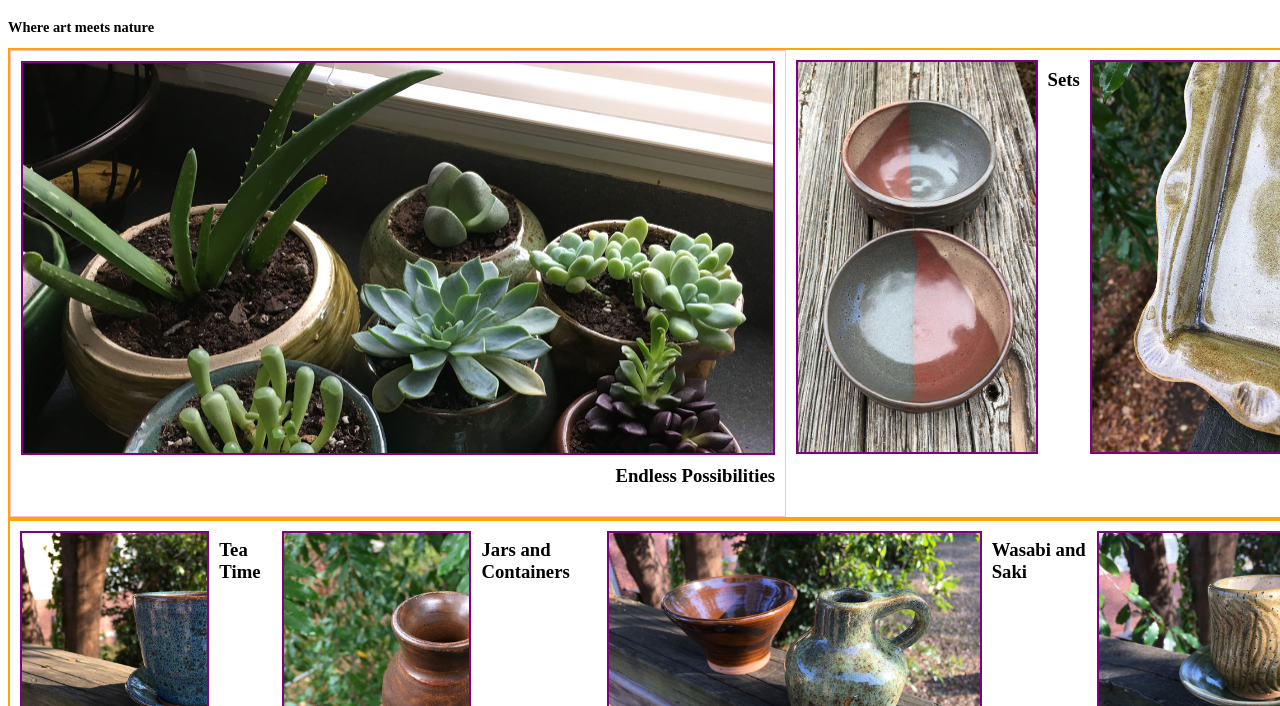
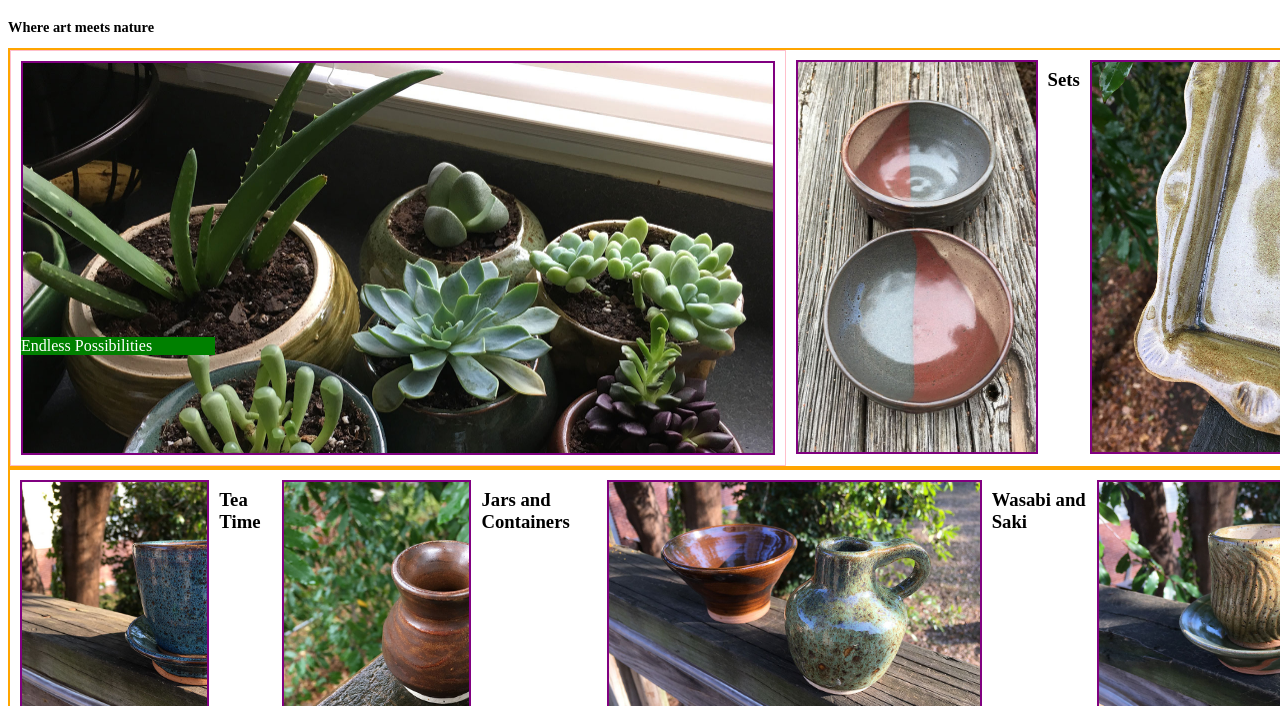
Before and after one commit to gingin77/Bent_Creek_Ceramics, a plain HTML site: page index.html in a window 1280 px wide. Shown: the part 394-1100 px from the top of the page. Drawn offline with Linux system fonts and the light colour scheme.

Commit message:
I've worked out how to overlay a textbox on the first photo

```diff
--- a/index.html
+++ b/index.html
@@ -44,18 +44,10 @@
         </div>
         <section class="gallery">
           <div class="first-row">
-
-
-
-
               <div id="image1_textbox">
-                <img id="image1" src="images/product-1.jpg" width="750px" height="562.5px">
-                <h3>Endless Possibilities</h3>
+                <img id="image1" src="images/product-1.jpg" width="750px" height="562.5px"/>
+                <div>Endless Possibilities</div>
               </div>
-
-
-
-
             <img id="image2" src="images/product-2.jpg" width="289px" height="500px">
               <h3>Sets</h3>
             <img id="image3" src="images/product-3.jpg" width="500px" height="666.5px">
--- a/styles.css
+++ b/styles.css
@@ -63,6 +63,10 @@ h2{
 }
 
 
+#image1_textbox {
+  /*position: relative;*/
+}
+
 
 
 #image1_textbox{/*starting concept taken from - https://css-tricks.com/text-blocks-over-image/*/
@@ -90,10 +94,14 @@ h2{
   z-index: -10
 }
 
-#image1_textbox h3{
-  text-align: right;
-  padding: 10px;
-
+#image1_textbox div{/*this is the code for Endless Poss...*/
+  margin: 10px;
+  position: absolute;
+  bottom: 100px;
+  width: 25%;
+  z-index: 10;
+  color: white;
+  background-color: green;
 }
 
 
```
